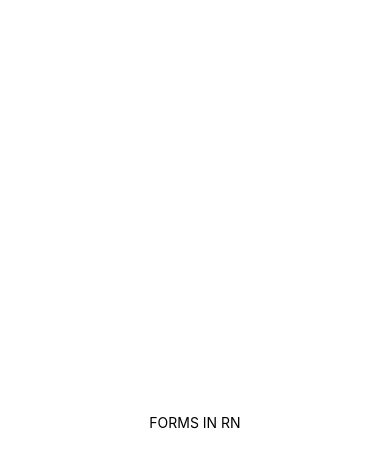
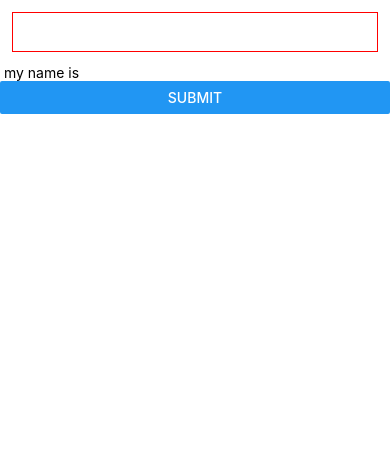
Before and after one commit to saikumar0620/pokemon-build_Native, a React Native app in the folder RNForms/: screen / in a window 390 px wide. Shown: the top 466 px of the page. Built offline with nearby package versions, Linux system fonts and the light colour scheme.

Commit message:
Refactor App.js to implement SafeAreaView and TextInput for user input; update app.json orientation setting; add react-native-safe-area-context dependency in package.json and package-lock.json; create VSCode settings.json for configuration.

```diff
--- a/RNForms/App.js
+++ b/RNForms/App.js
@@ -1,20 +1,35 @@
+import { useState } from "react";
+import { Button } from "react-native";
+import { StyleSheet, Text, View, StatusBar,TextInput } from "react-native";
 
-import { StyleSheet, Text, View,StatusBar } from 'react-native';
+import { SafeAreaProvider, SafeAreaView } from "react-native-safe-area-context";
+export default function App() {
+  const [name, setName] = useState("");
+  return (
+    <SafeAreaProvider>
+      <SafeAreaView>
+        <TextInput style={styles.input} value={name} onChange={setName} />
+        <Text> my name is{ name}</Text>
+        <Button title="submit" />
 
-export default function App() {
-  return (
-    <View style={styles.container}>
-      <Text>FORMS IN RN</Text>
-
-    </View>
+      </SafeAreaView>
+    </SafeAreaProvider>
   );
 }
 
 const styles = StyleSheet.create({
   container: {
-    flex: 1,
-    backgroundColor: '#fff',
-    alignItems: 'center',
-    justifyContent: 'center',
+    // flex: 1,
+    backgroundColor: "#fff",
+    // alignItems: "center",
+    justifyContent: "center",
   },
+  input: {
+    height: 40,
+    margin: 12,
+    padding:15,
+    borderColor: "red",
+    borderWidth: 1,
+  //  borderRadius:
+  }
 });
--- a/RNForms/app.json
+++ b/RNForms/app.json
@@ -3,7 +3,7 @@
     "name": "RNForms",
     "slug": "RNForms",
     "version": "1.0.0",
-    "orientation": "portrait",
+    "orientation": "default",
     "icon": "./assets/icon.png",
     "userInterfaceStyle": "light",
     "ios": {
--- a/RNForms/package.json
+++ b/RNForms/package.json
@@ -6,7 +6,8 @@
     "expo": "~57.0.30",
     "expo-status-bar": "~57.0.1",
     "react": "19.2.3",
-    "react-native": "0.86.3"
+    "react-native": "0.86.3",
+    "react-native-safe-area-context": "~5.7.0"
   },
   "scripts": {
     "start": "expo start",
```
Also changed, not shown: 1 other file (tests, documents, lock files or other folders).
